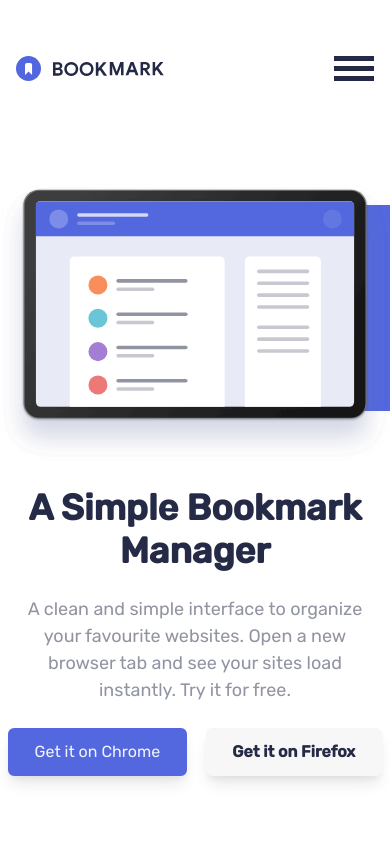
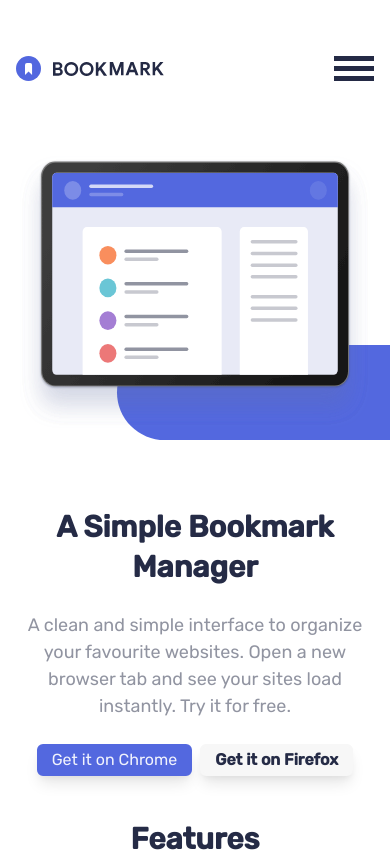
Before and after one commit to mfgomez92/terapia, a Next.js app: page / in a window 390 px wide. Shown: the top 852 px of the page. Built offline with nearby package versions, Linux system fonts and the light colour scheme.

Commit message:
fix responsive

```diff
--- a/components/organisms/Features/index.tsx
+++ b/components/organisms/Features/index.tsx
@@ -3,8 +3,6 @@ import { Box, Container, Tabs, Tab, TabList, TabPanels, TabPanel, useMediaQuery
 import TitleSection from '../../molecules/TitleSection'
 import Section from '../Section'
 export default function Features() {
-  const [isMobile] = useMediaQuery('(min-width: 768px)')
-
   return (
     <>
       <Container maxWidth={"xl"} py={6}>
@@ -31,9 +29,10 @@ export default function Features() {
                 subtitle='Organize your bookmarks however you like. Our simple drag-and-drop interface
             gives you complete control over how you manage your favourite sites.'
                 image={'/images/illustration-features-tab-1.svg'}
-                imageWidth={268}
-                imageHeight={173}
+                imageWidth={428}
+                imageHeight={276}
                 imageAlt='Bookmark in one click'
+                direction='left'
               />
             </TabPanel>
             <TabPanel px={0}>
@@ -42,9 +41,10 @@ export default function Features() {
                 subtitle='Our powerful search feature will help you find saved sites in no time at all.
               No need to trawl through all of your bookmarks.'
                 image={'/images/illustration-features-tab-2.svg'}
-                imageWidth={268}
-                imageHeight={173}
+                imageWidth={428}
+                imageHeight={276}
                 imageAlt='Intelligent search'
+                direction='left'
               />
             </TabPanel>
             <TabPanel px={0}>
@@ -53,9 +53,10 @@ export default function Features() {
                 subtitle='Easily share your bookmarks and collections with others.
               Create a shareable link that you can send at the click of a button.'
                 image={'/images/illustration-features-tab-3.svg'}
-                imageWidth={268}
-                imageHeight={173}
+                imageWidth={428}
+                imageHeight={276}
                 imageAlt='Share your bookmarks'
+                direction='left'
               />
             </TabPanel>
           </TabPanels>
--- a/components/organisms/Hero/index.tsx
+++ b/components/organisms/Hero/index.tsx
@@ -1,40 +1,28 @@
 import React from 'react'
-import { Box, Button, Container, Flex, Heading, Text } from '@chakra-ui/react'
-import Image from 'next/image'
+import { Button, Flex, useMediaQuery } from '@chakra-ui/react'
+import Section from '../Section'
 
 export default function Hero() {
+  const [isDesktop] = useMediaQuery('(min-width: 1024px)')
   return (
-    <Box position={'relative'}>
-      <Container maxWidth={"container.xl"} py={12} pr={0} pl={[0, 2]}>
-        <Flex justifyContent={"space-between"} gap={25} direction={["column", "column", "row-reverse", "row-reverse"]} >
-          <Box width={["100%", "100%", "45%", "lg"]} alignSelf={"center"} order={2} textAlign={["center", "center", "left", "left"]} >
-            <Heading as='h1' size='2xl' color='brand.verydarkblue' px={[2, 0]}>
-              A Simple Bookmark Manager
-            </Heading>
-            <Text color='brand.grayishblue' py={6} pr={[0, 6]} px={[2, 0]} >
-              A clean and simple interface to organize your favourite websites. Open a new
+    <Section
+      title='A Simple Bookmark Manager'
+      subtitle='A clean and simple interface to organize your favourite websites. Open a new
       browser tab and see your sites load instantly. Try it for free.
-            </Text>
-            <Flex gap={[15,25]} px={[2, 0]} justifyContent={["center","flex-start"]} >
-              <Button boxShadow='lg' fontSize={["16px","inherit" ]} variant='darksolid' size={'lg'} mr={[1, 4]}>
+    '
+      image={'/images/illustration-hero.svg'}
+      imageWidth={603}
+      imageHeight={389}
+      imageAlt='A Simple Bookmark Manager'
+    >
+      <Flex px={[1, 0]} justifyContent={["center", "flex-start"]} >
+        <Button mr={2} boxShadow='lg' fontSize={["16px", "inherit"]} variant='darksolid' size={isDesktop?"lg":"sm"}>
           Get it on Chrome
         </Button>
-              <Button boxShadow='lg' fontSize={["16px","inherit" ]} variant='lightsolid' size='lg'>
+        <Button boxShadow='lg' fontSize={["16px", "inherit"]} variant='lightsolid' size={isDesktop?"lg":"sm"}>
           Get it on Firefox
         </Button>
       </Flex>
-          </Box>
-          <Image src={'/images/illustration-hero.svg'} layout="intrinsic" alt={"menu"} width={657} height={466} />
-        </Flex>
-      </Container>
-      <Box position={'absolute'}
-        backgroundColor={'brand.softblue'}
-        right={0}
-        top={["10%", "15%", "30%"]}
-        height={["30%", "38%", "60%"]}
-        width={["70%", "50%", "30%", "30%"]}
-        borderLeftRadius={'full'}
-        zIndex={-1} />
-    </Box>
+    </Section>
   )
 }
--- a/components/organisms/Section/index.tsx
+++ b/components/organisms/Section/index.tsx
@@ -13,54 +13,58 @@ interface Props {
     buttonLabel?: string
     buttonVariant?: string
     buttonOnClick?: () => void
+    direction?: 'left' | 'right'
+    children?: React.ReactNode
 }
 
 export default function Section(props: Props) {
-    const { title, subtitle, image, imageWidth, imageHeight, imageAlt, buttonLabel = "More Info", buttonVariant = "darksolid", buttonOnClick = () => { } } = props
-    const [isMobile] = useMediaQuery('(min-width: 768px)')
+    const { children, direction = "right", title, subtitle, image, imageWidth, imageHeight, imageAlt, buttonLabel = "More Info", buttonVariant = "darksolid", buttonOnClick = () => { } } = props
+    const [isDesktop] = useMediaQuery('(min-width: 1024px)')
+    const [isMobile] = useMediaQuery('(max-width: 768px)')
     return (
         <Flex
-            gap={15}
+        {...(isDesktop? { gap: 45 }: isMobile && {gap:20} )}
             py={5}
             justifyContent={"space-between"}
             alignItems={"center"}
-            flexDirection={["column", "column", "row"]}
+            flexDirection={direction === 'left' ? ["column", "column", 'row'] : ["column", "column", "row-reverse"]}
             width={"100%"}>
             <Box
                 px={5}
                 position={'relative'}
-                height={["30vh", "30vh", "50vh"]}
+                height={"auto"}
                 width={["100%", "100%", "50%"]}
                 display={"flex"}
-                justifyContent={["center", "flex-end"]}
+                justifyContent={direction === "left" ? ["center", "flex-end"] : ["center", "flex-start"]}
             >
                 <Image
                     src={image}
                     alt={imageAlt}
                     layout="fixed"
-                    width={!isMobile ? imageWidth : imageWidth * 1.5}
-                    height={!isMobile ? imageHeight : imageHeight * 1.5}
+                    width={isDesktop ? imageWidth : imageWidth * .7}
+                    height={isDesktop ? imageHeight : imageHeight * .7}
                 />
                 <Box
                     position={'absolute'}
                     backgroundColor={'brand.softblue'}
-                    left={0}
-                    bottom={0}
-                    height={["35%", "45%"]}
+                    bottom={[-3, -5]}
+                    height={["35%", "60%"]}
                     width={"70%"}
-                    borderRightRadius={'full'}
+                    {...(direction === "left" ? { left: 0 } : { right: 0 })}
+                    {...(direction === "left" ? { borderRightRadius: 'full' } : { borderLeftRadius: 'full' })}
+
                     zIndex={-1}
                 />
             </Box>
-            <Box as='div' px={5} width={["100%", "100%", "50%"]}>
-                <Box maxWidth={'md'} textAlign={["center", "left"]} >
-                <TitleSection
-                    title={title}
-                    subtitle={subtitle}
-                />
-                <Button variant={buttonVariant} onClick={buttonOnClick}>
-                    {buttonLabel}
-                </Button>
+            <Box as='div' px={5} width={["100%", "100%", "50%"]} display={"flex"} justifyContent={"center"} >
+                <Box maxWidth={'sm'} textAlign={["center", "left"]} >
+                    <TitleSection
+                        title={title}
+                        subtitle={subtitle}
+                    />
+                    {children ? children : <Button variant={buttonVariant} onClick={buttonOnClick}>
+                        {buttonLabel}
+                    </Button>}
                 </Box>
             </Box>
         </Flex>
```
Lines whose indentation alone changed are shown as unchanged.
